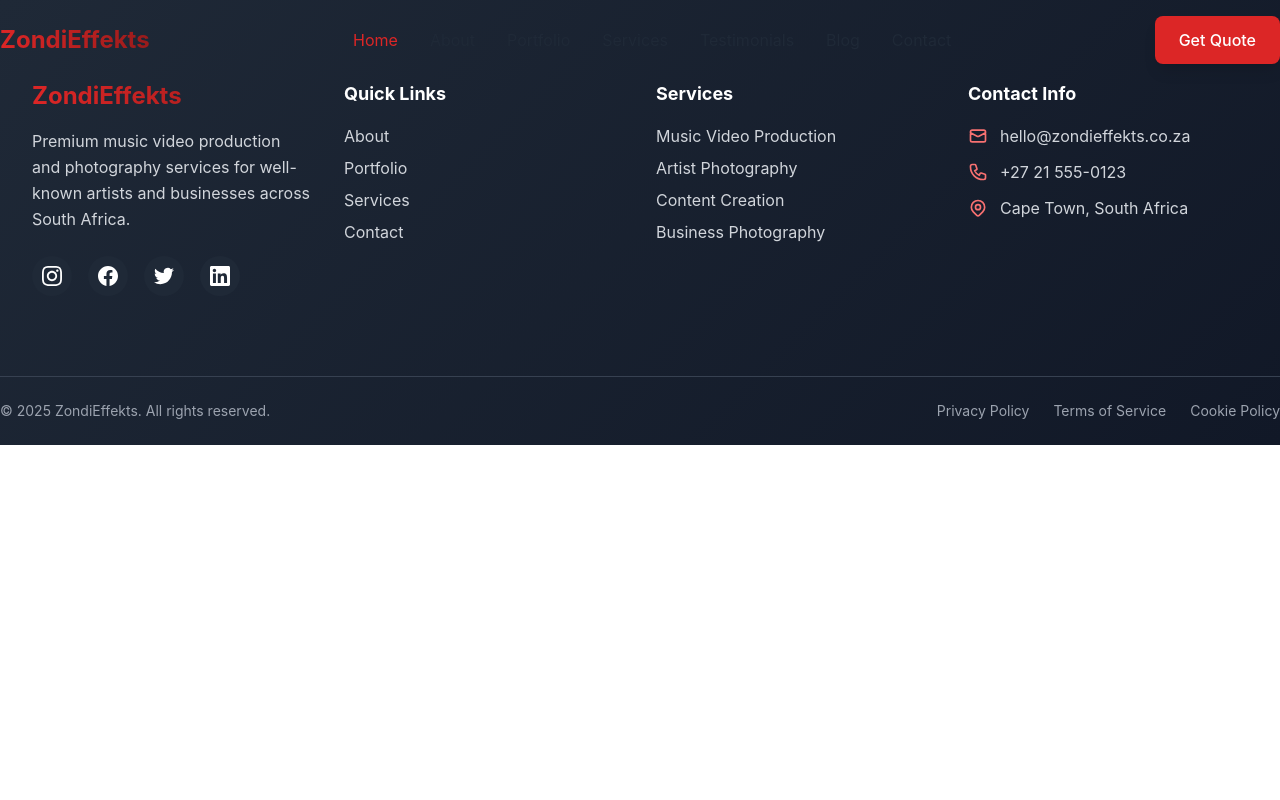
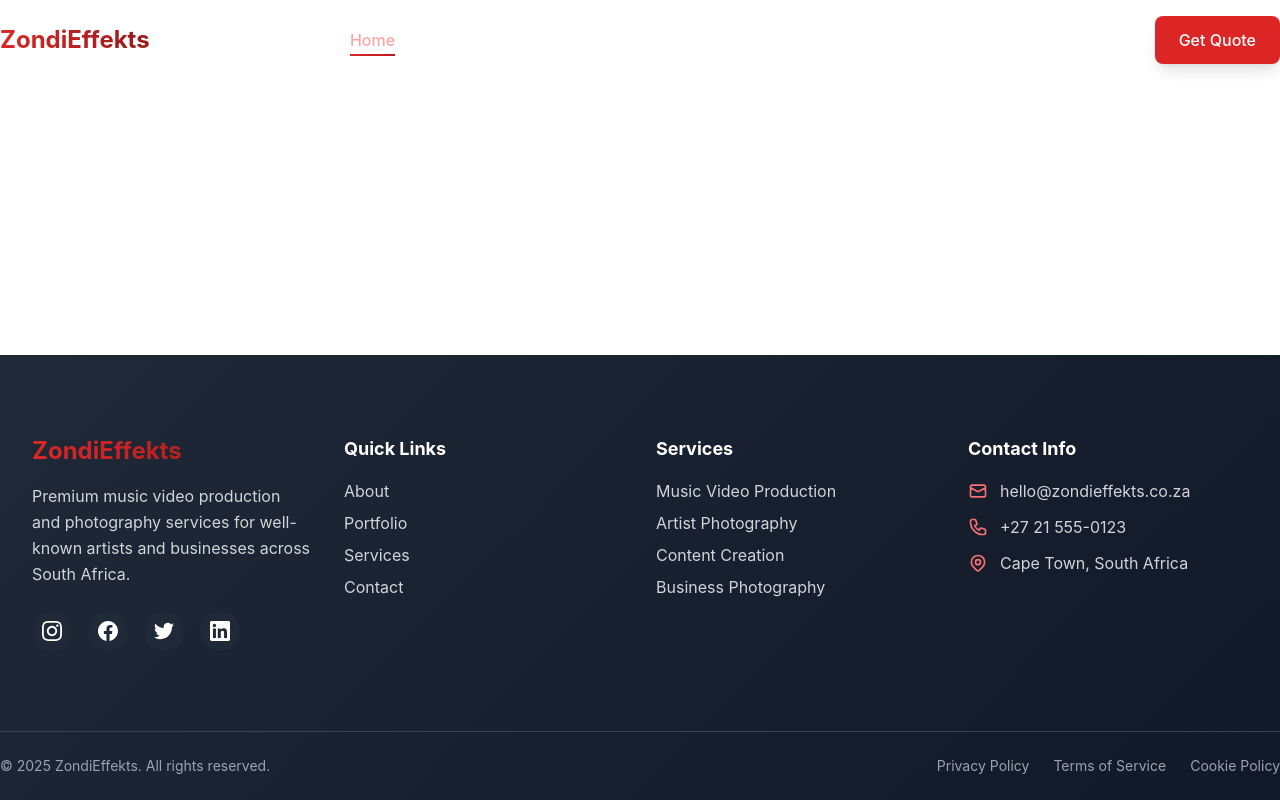
Before and after one commit to Nathandiv/ZondiEffeKt, an Angular app: page / in a window 1280 px wide. Built offline with nearby package versions, Linux system fonts and the light colour scheme.

Commit message:
made changes the navbar and footer

```diff
--- a/src/app/app.component.html
+++ b/src/app/app.component.html
@@ -1 +1,7 @@
-<router-outlet />
+<div class="flex flex-col min-h-screen">
+  <app-header></app-header>
+  <main class="flex-1">
+    <router-outlet></router-outlet>
+  </main>
+  <app-footer></app-footer>
+</div>
--- a/src/app/components/header/header.component.css
+++ b/src/app/components/header/header.component.css
@@ -0,0 +1,31 @@
+.nav-link {
+  @apply text-dark-700 hover:text-primary-600 font-medium transition-colors duration-200 relative;
+}
+
+.nav-link::after {
+  content: '';
+  position: absolute;
+  bottom: -4px;
+  left: 0;
+  width: 0;
+  height: 2px;
+  background: linear-gradient(to right, #dc2626, #b91c1c);
+  transition: width 0.3s ease;
+}
+
+.nav-link:hover::after,
+.nav-link.text-primary-600::after {
+  width: 100%;
+}
+
+.mobile-nav-link {
+  @apply block px-3 py-2 rounded-md text-base font-medium text-dark-700 hover:text-primary-600 hover:bg-primary-50 transition-all duration-200;
+}
+
+header:not(.bg-white) .nav-link {
+  @apply text-white hover:text-primary-300;
+}
+
+header:not(.bg-white) .nav-link.text-primary-600 {
+  @apply text-primary-300;
+}
--- a/src/app/components/header/header.component.html
+++ b/src/app/components/header/header.component.html
@@ -1,4 +1,4 @@
-<header class="fixed top-0 left-0 right-0 z-50 transition-all duration-300"
+<header class="sticky top-0 left-0 right-0 z-50 transition-all duration-300"
         [class.bg-white]="isScrolled"
         [class.shadow-lg]="isScrolled"
         [class.bg-transparent]="!isScrolled">
--- a/src/app/pages/about/about.component.html
+++ b/src/app/pages/about/about.component.html
@@ -1,4 +1,4 @@
-<app-header></app-header>
+<!-- <app-header></app-header> -->
 <p>about works!</p>
 
-<app-footer></app-footer>
+<!-- <app-footer></app-footer> -->
--- a/src/app/pages/home/home.component.html
+++ b/src/app/pages/home/home.component.html
@@ -1,2 +1,2 @@
-<app-header></app-header>
-<app-footer></app-footer>
+<!-- <app-header></app-header>
+<app-footer></app-footer> -->
--- a/src/app/pages/testimonials/testimonials.component.html
+++ b/src/app/pages/testimonials/testimonials.component.html
@@ -1,4 +1,4 @@
-<app-header></app-header>
+<!-- <app-header></app-header> -->
 
 <p>testimonials works!</p>
-<app-footer></app-footer>
+<!-- <app-footer></app-footer> -->
```
